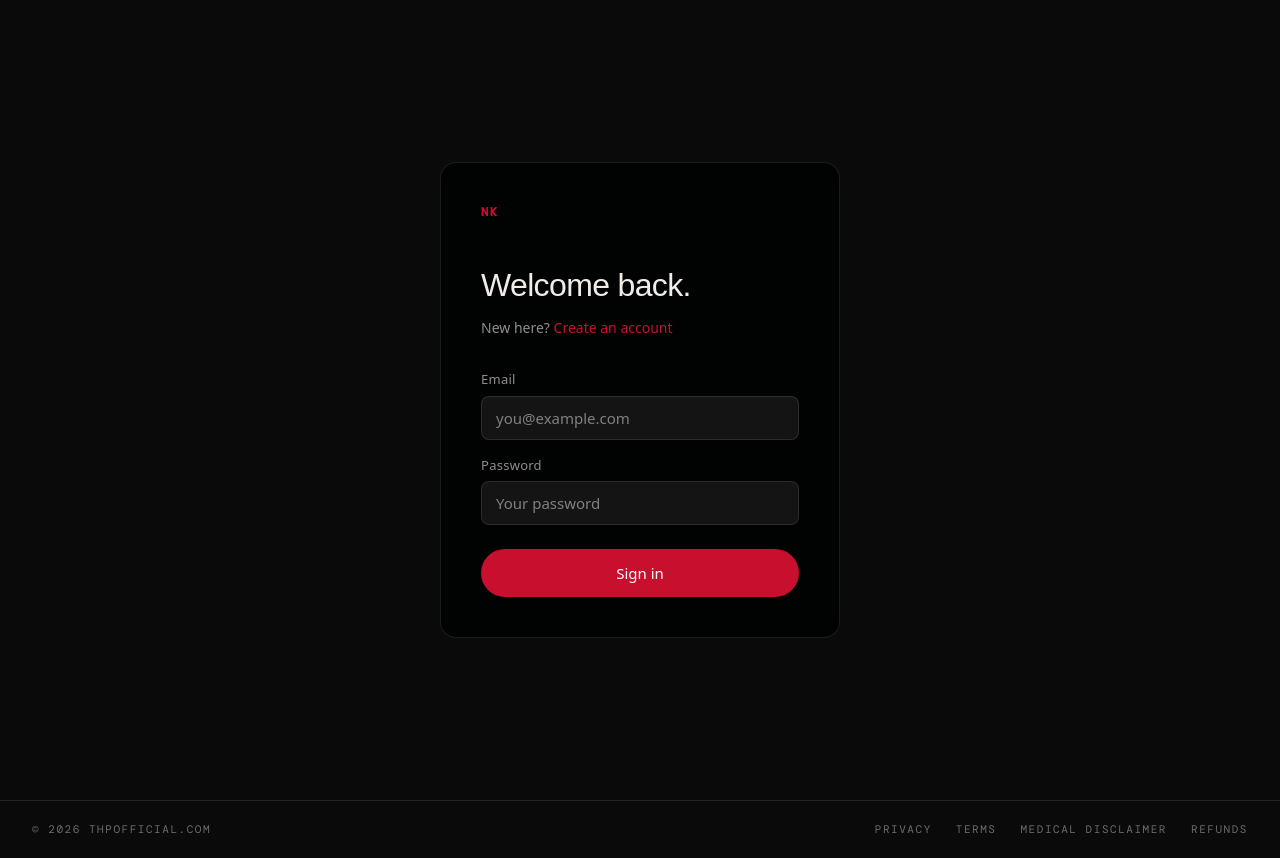
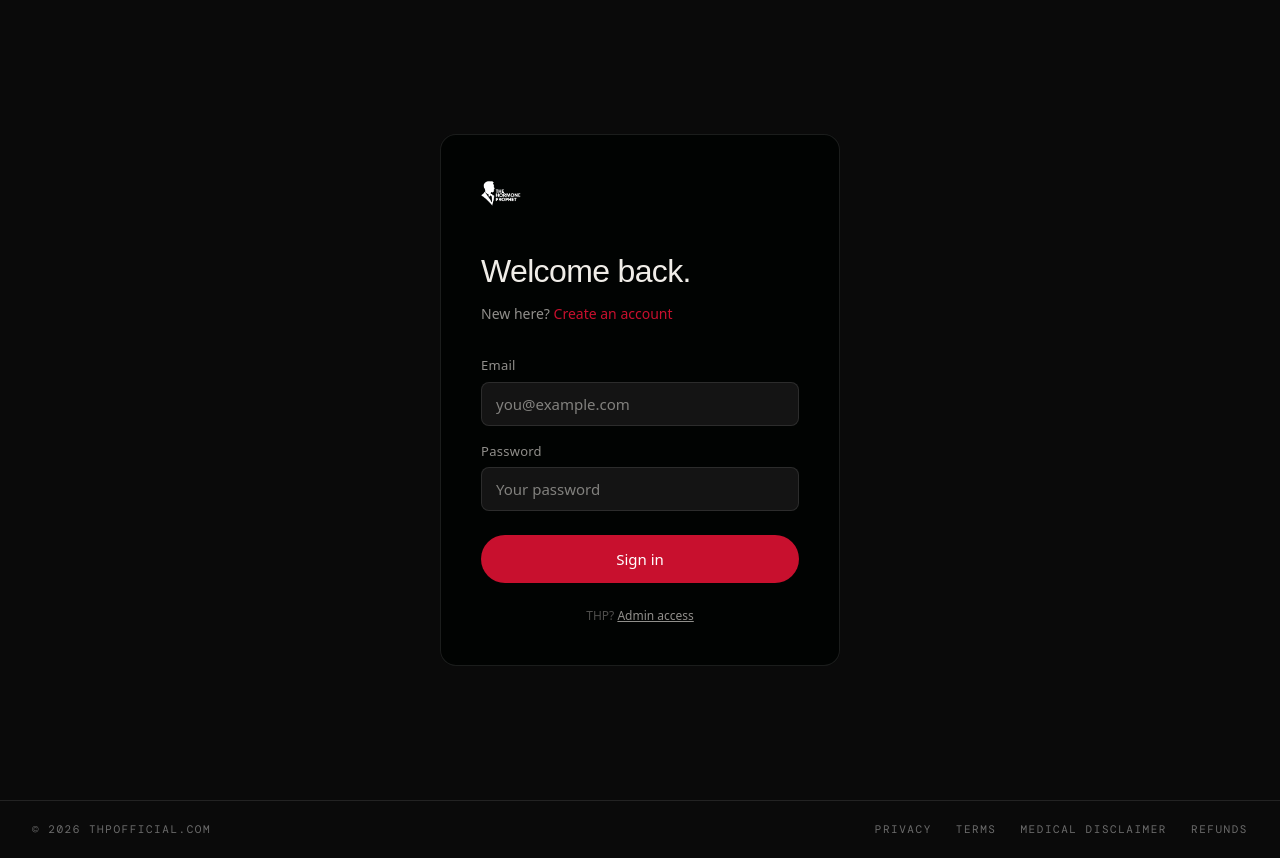
Before and after one commit to THPdht/thpofficial, a Next.js app: page /login in a window 1280 px wide. Built offline with nearby package versions, Linux system fonts and the light colour scheme; a web font is replaced by a local one.

Commit message:
Login: THP logo, admin access link
Co-Authored-By: Claude Sonnet 4.6 <noreply@anthropic.com>

```diff
--- a/app/login/page.tsx
+++ b/app/login/page.tsx
@@ -63,21 +63,9 @@ function LoginForm() {
           WebkitBackdropFilter: "blur(12px)",
         }}
       >
-        <Link
-          href="/"
-          style={{
-            display: "block",
-            fontSize: "0.75rem",
-            fontWeight: 600,
-            letterSpacing: "0.12em",
-            color: "var(--primary)",
-            textTransform: "uppercase",
-            textDecoration: "none",
-            marginBottom: "2.5rem",
-            fontFamily: "var(--font-mono), monospace",
-          }}
-        >
-          NK
+        <Link href="/" style={{ display: "block", marginBottom: "2rem" }}>
+          {/* eslint-disable-next-line @next/next/no-img-element */}
+          <img src="/images/thprebrandlogo2.png" alt="THP" style={{ height: "40px", width: "auto", filter: "brightness(0) invert(1)" }} />
         </Link>
 
         <AnimatePresence>
@@ -182,6 +170,13 @@ function LoginForm() {
             {loading ? <><Spinner />Signing in...</> : "Sign in"}
           </button>
         </form>
+
+        <p style={{ marginTop: "1.5rem", textAlign: "center", fontSize: "0.75rem", color: "var(--dim)", fontFamily: "var(--font-ui), system-ui, sans-serif" }}>
+          THP?{" "}
+          <Link href="/admin" style={{ color: "var(--muted)", textDecoration: "underline" }}>
+            Admin access
+          </Link>
+        </p>
       </motion.div>
     </div>
   );
```
